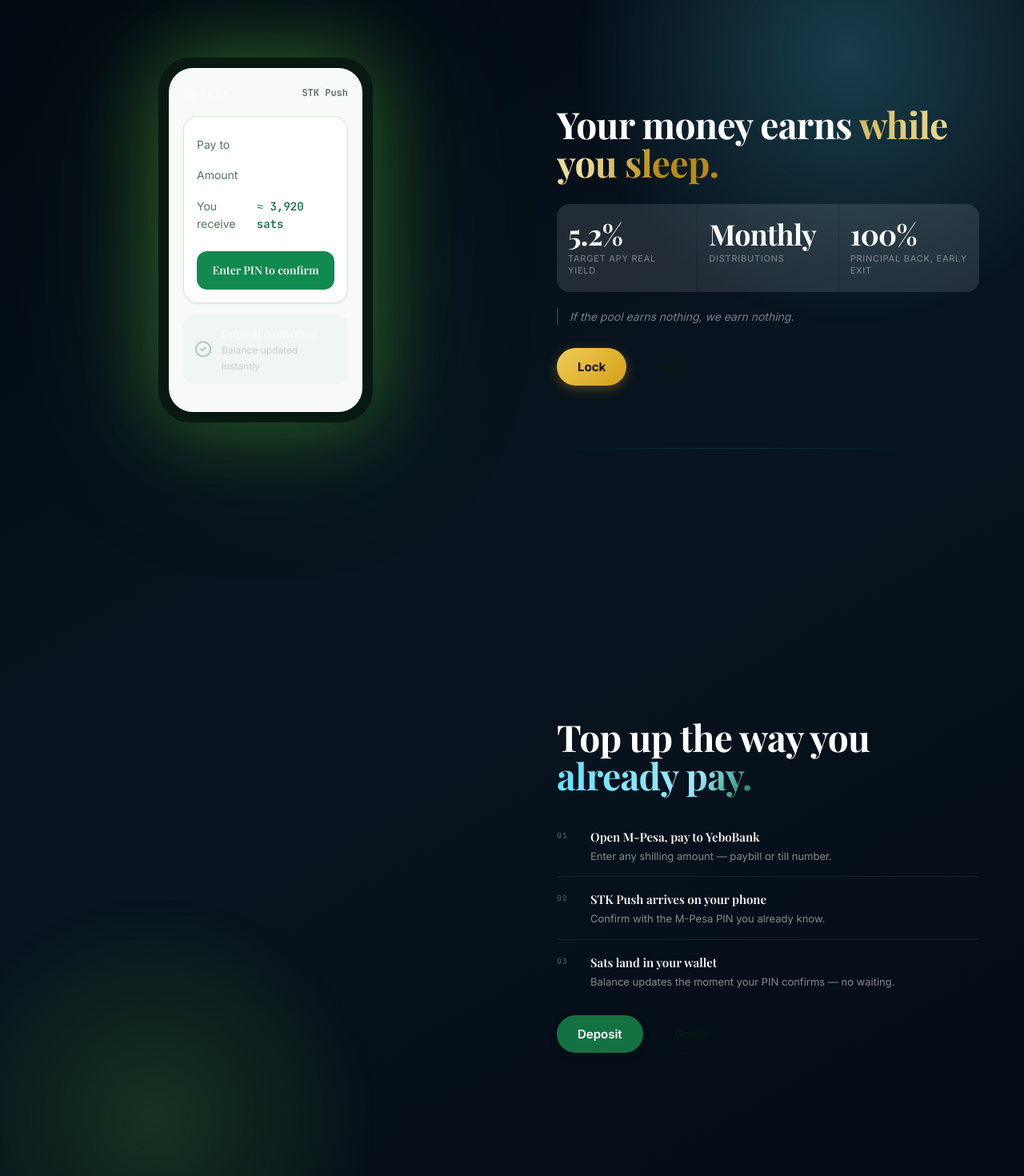
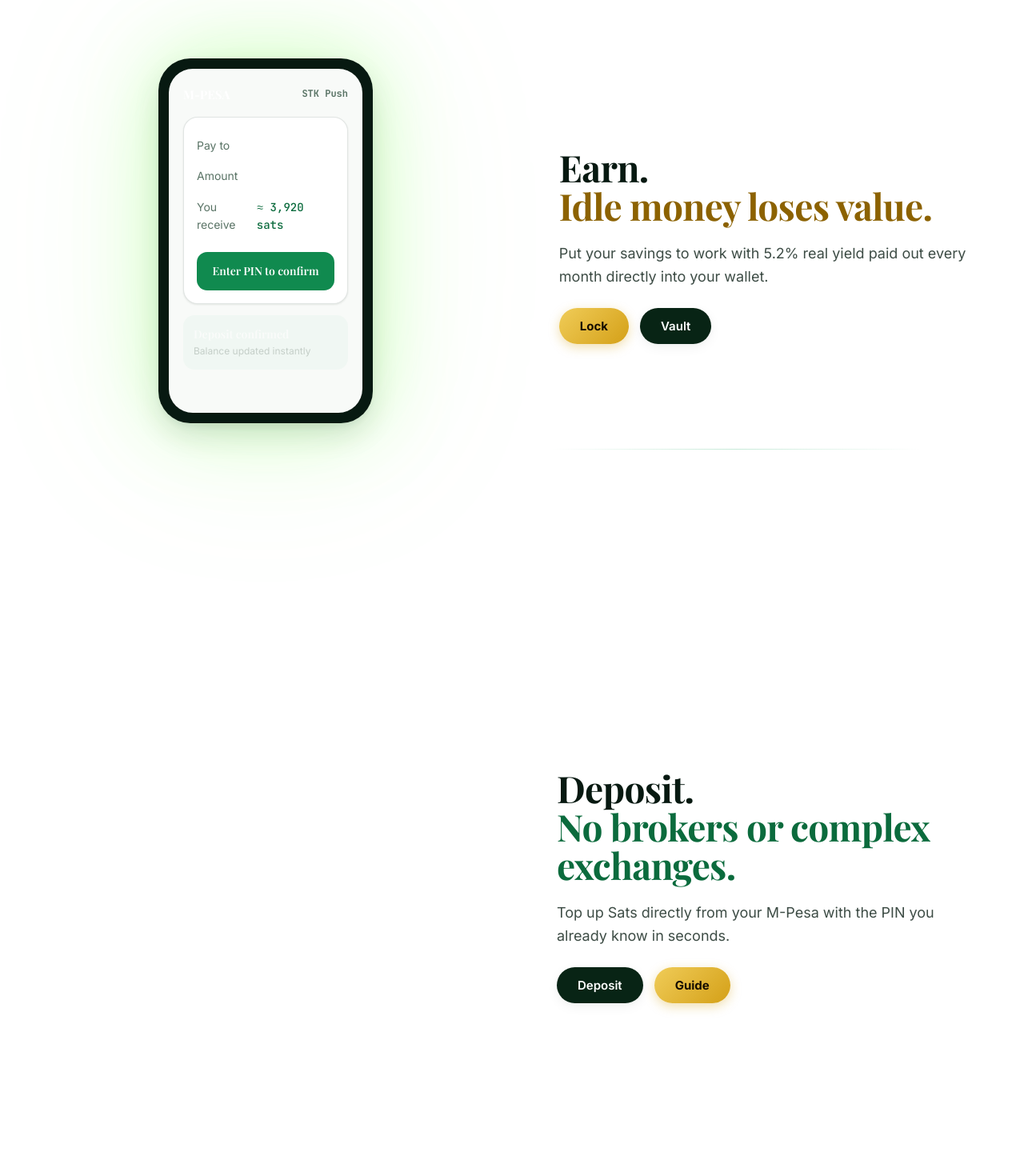
Before and after one commit to altradits/YeboBank, a Next.js app in the folder frontend/: page / in a window 1280 px wide. Shown: the part 2500-3970 px from the top of the page at 80% size. Built offline with nearby package versions, Linux system fonts and the light colour scheme; no server answers; a web font is replaced by a local one.

Commit message:
fix(mpesa visual): Declatter text area

```diff
--- a/frontend/src/components/landing/FeatureSections.tsx
+++ b/frontend/src/components/landing/FeatureSections.tsx
@@ -379,7 +379,6 @@ function SavingsMpesaPair({
                   <div className="mp-btn">Enter PIN to confirm</div>
                 </div>
                 <div className="mp-ok">
-                  <i className="ti ti-circle-check" />
                   <div>
                     <div className="t">Deposit confirmed</div>
                     <div className="s">Balance updated instantly</div>
@@ -393,73 +392,45 @@ function SavingsMpesaPair({
         {/* SCROLLING RIGHT */}
         <div className="section-pair-panels">
 
-          {/* Panel 1: Savings */}
+          {/* Panel 1: Savings / Yield */}
           <div className="section-pair-panel" id="save" ref={saveRef} data-panel="save">
             <div className="savings-copy reveal">
-              <h2 className="h2">Your money earns <span className="accent">while you sleep.</span></h2>
-              <div className="stat-row">
-                <div className="stat-item">
-                  <div className="s-num">5.2%</div>
-                  <div className="s-lbl">target APY real yield</div>
-                </div>
-                <div className="stat-item">
-                  <div className="s-num">Monthly</div>
-                  <div className="s-lbl">distributions</div>
-                </div>
-                <div className="stat-item">
-                  <div className="s-num">100%</div>
-                  <div className="s-lbl">principal back, early exit</div>
-                </div>
-              </div>
-              <p className="stat-pull">If the pool earns nothing, we earn nothing.</p>
-              <div style={{ display: "flex", gap: 12, flexWrap: "wrap" }}>
+              <h2 className="h2" style={{ color: "#071911" }}>
+                Earn.<br />
+                <span style={{ color: "#8C6200" }}>Idle money loses value.</span>
+              </h2>
+              <p className="lead" style={{ color: "rgba(7, 25, 17, 0.78)" }}>
+                Put your savings to work with 5.2% real yield paid out every month directly into your wallet.
+              </p>
+              <div style={{ display: "flex", gap: 14, flexWrap: "wrap", marginTop: 24 }}>
                 <Button variant="gold" onClick={onLockSavings}>
                   Lock
                 </Button>
-                <Button variant="ghost" onClick={() => router.push("/login?redirect=/savings")}>
+                <Button variant="primary" onClick={() => router.push("/login?redirect=/savings")}>
                   Vault
                 </Button>
               </div>
             </div>
           </div>
 
-          {/* Panel 2: M-Pesa */}
+          {/* Panel 2: M-Pesa Deposit */}
           <div className="section-pair-panel" id="mpesa" ref={mpesaRef} data-panel="mpesa">
             <div className="reveal d1">
-              <h2 className="h2">Top up the way you <span className="grow">already pay.</span></h2>
-              <div className="step-flow">
-                <div className="step">
-                  <div className="step-n">01</div>
-                  <div>
-                    <div className="step-title">Open M-Pesa, pay to YeboBank</div>
-                    <div className="step-desc">Enter any shilling amount — paybill or till number.</div>
-                  </div>
-                </div>
-                <div className="step">
-                  <div className="step-n">02</div>
-                  <div>
-                    <div className="step-title">STK Push arrives on your phone</div>
-                    <div className="step-desc">Confirm with the M-Pesa PIN you already know.</div>
-                  </div>
-                </div>
-                <div className="step">
-                  <div className="step-n">03</div>
-                  <div>
-                    <div className="step-title">Sats land in your wallet</div>
-                    <div className="step-desc">Balance updates the moment your PIN confirms — no waiting.</div>
-                  </div>
-                </div>
-              </div>
-              <div style={{ display: "flex", gap: 12, flexWrap: "wrap" }}>
-                <Button variant="lime" onClick={onMpesaDeposit}>
+              <h2 className="h2" style={{ color: "#071911" }}>
+                Deposit.<br />
+                <span style={{ color: "#0B6B3D" }}>No brokers or complex exchanges.</span>
+              </h2>
+              <p className="lead" style={{ color: "rgba(7, 25, 17, 0.78)" }}>
+                Top up Sats directly from your M-Pesa with the PIN you already know in seconds.
+              </p>
+              <div style={{ display: "flex", gap: 14, flexWrap: "wrap", marginTop: 24 }}>
+                <Button variant="primary" onClick={onMpesaDeposit}>
                   Deposit
                 </Button>
-                <Button variant="ghost" onClick={() => router.push("/login?redirect=/deposit")}>
+                <Button variant="gold" onClick={() => router.push("/login?redirect=/deposit")}>
                   Guide
                 </Button>
               </div>
-
-
             </div>
           </div>
 
```
Also changed, not shown: frontend/src/app/globals.css.
